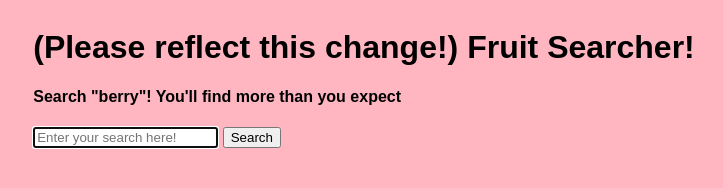
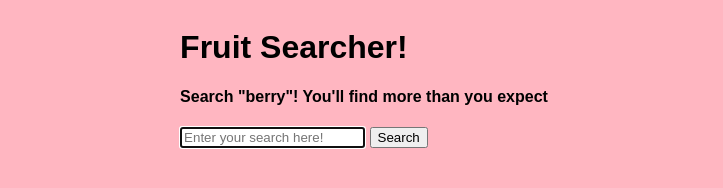
Before and after one commit to kevinbevin64/fruitSearch, a plain HTML site: page index.html in a window 1280 px wide. Shown: the whole page, without its empty margins (276-999 px from the left). Drawn offline with Linux system fonts and the light colour scheme.

Commit message:
Removed flag text

```diff
--- a/index.html
+++ b/index.html
@@ -8,7 +8,7 @@
 </head>
 <body>
 <div>
-	<h1>(Please reflect this change!) Fruit Searcher!</h1>
+	<h1>Fruit Searcher!</h1>
 	<h4>Search "berry"! You'll find more than you expect</h4>
 
 	<input autofocus type="text" placeholder="Enter your search here!">
```
